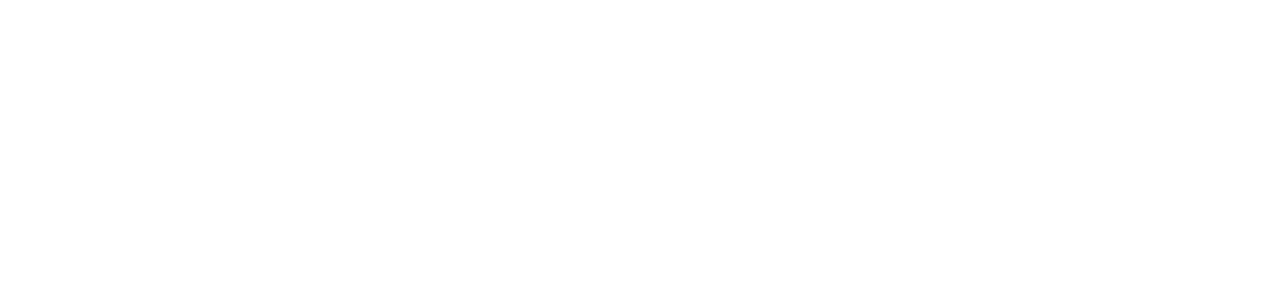
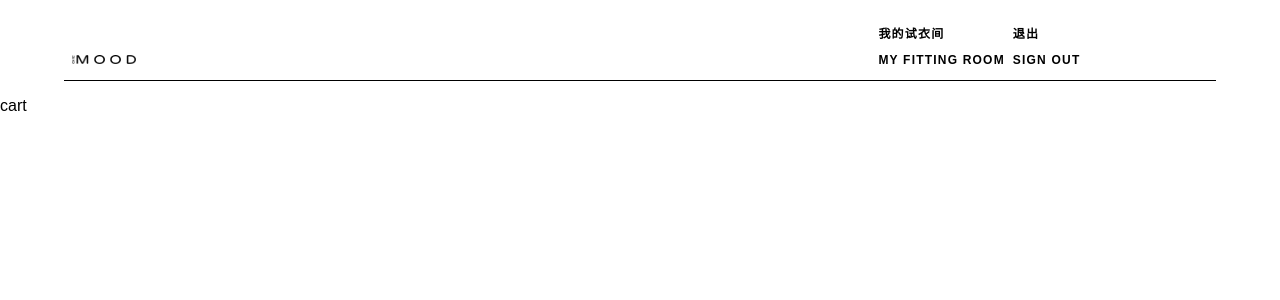
Before and after one commit to 310MOOD/Diana, a React (Create React App) app: page /cart in a window 1280 px wide. Shown: the top 300 px of the page. Built offline with nearby package versions, Linux system fonts and the light colour scheme.

Commit message:
add new route for cart

```diff
--- a/package.json
+++ b/package.json
@@ -18,9 +18,6 @@
     "start": "react-scripts start",
     "build": "react-scripts build",
     "test": "react-scripts test --env=jsdom",
-    "eject": "react-scripts eject",
-    "css": "tachyons src/css/app.css > src/index.css --minify",
-    "prestart": "npm run css",
-    "prebuild": "npm run css"
+    "eject": "react-scripts eject"
   }
 }
--- a/src/apps/App.js
+++ b/src/apps/App.js
@@ -2,13 +2,20 @@
 import { BrowserRouter as Router } from "react-router-dom";
 import "../css/App.css";
 import RouteHandler from "./route_handler";
+import Header from "../components/header";
 
 class App extends Component {
+  constructor(props) {
+    super(props);
+  }
   render() {
     return (
       <div className="App">
         <Router>
-          <RouteHandler />
+          <div>
+            <Header />
+            <RouteHandler />
+          </div>
         </Router>
       </div>
     );
--- a/src/apps/route_handler.js
+++ b/src/apps/route_handler.js
@@ -2,6 +2,7 @@
 import { BrowserRouter as Router, Switch, Route, Link } from "react-router-dom";
 import Dashboard from "../views/dashboard";
 import LoginView from "../views/login_view";
+import ShoppingCart from "../views/shopping_cart";
 
 class RouteHandler extends Component {
   render() {
@@ -9,6 +10,7 @@
       <div>
         <Route exact path="/d/" component={Dashboard} />
         <Route path="/login/" component={LoginView} />
+        <Route path="/cart/" component={ShoppingCart} />
       </div>
     );
   }
--- a/src/components/header.js
+++ b/src/components/header.js
@@ -1,17 +1,15 @@
 import React, { Component } from "react";
 import logo from "../img/logo.png";
+import { Route, Link } from "react-router-dom";
 
 class Header extends Component {
-  constructor() {
-    super();
+  constructor(props) {
+    super(props);
   }
 
-  render() {
+  renderCategories = () => {
     return (
-      <header className="bg-white w-100 ph2 pv3 ph4-m ph5-l">
-        <nav className="f7 fw6 ttu tracked bb">
-          <div className="w-70 dib">
-            <img src={logo} className="dib w3 mh2" alt="Site Name" />
+      <div>
         <a className="link dim black dib m2" href="#" title="Home">
           <p>全部产品 </p>
           <p>ALL </p>
@@ -33,11 +31,24 @@
           <p>accessory</p>
         </a>
       </div>
+    );
+  };
+
+  render() {
+    return (
+      <header className="bg-white w-100 ph2 pv3 ph4-m ph5-l">
+        <nav className="f7 fw6 ttu tracked bb">
+          <div className="w-70 dib">
+            <Link to="/d/">
+              <img src={logo} className="dib w3 mh2" alt="Site Name" />
+            </Link>
+            <Route path="/d/" render={this.renderCategories} />
+          </div>
           <div className="w-15 dib">
-            <a className="link dim black dib ml2" href="#" title="Contact">
+            <Link className="link dim black dib ml2" to="/cart/">
               <p>我的试衣间</p>
               <p> my fitting room</p>
-            </a>
+            </Link>
             <a className="link dim black dib ml2" href="#" title="Contact">
               <p>退出</p>
               <p>sign out</p>
--- a/src/views/dashboard.js
+++ b/src/views/dashboard.js
@@ -1,7 +1,6 @@
 import React, { Component } from "react";
 import { connect } from "react-redux";
 import { rootSelectors as selectors } from "../reducers/index";
-import Header from "../components/header";
 import ProductList from "../components/product_list";
 import Scrollable from "../components/scrollable";
 import { requestFakeData } from "../actions/products";
@@ -19,7 +18,6 @@
     const { items, userPhoneNumber } = this.props;
     return (
       <div>
-        <Header />
         <Scrollable>
           <ProductList />
         </Scrollable>
--- /dev/null
+++ b/src/views/shopping_cart.js
@@ -0,0 +1,16 @@
+import React, { Component } from "react";
+import { connect } from "react-redux";
+
+class ShoppingCart extends Component {
+  constructor() {
+    super();
+  }
+
+  render() {
+    return <div>cart</div>;
+  }
+}
+
+const mapStateToProps = () => {};
+
+export default connect(mapStateToProps)(ShoppingCart);
```
Lines whose indentation alone changed are shown as unchanged.
